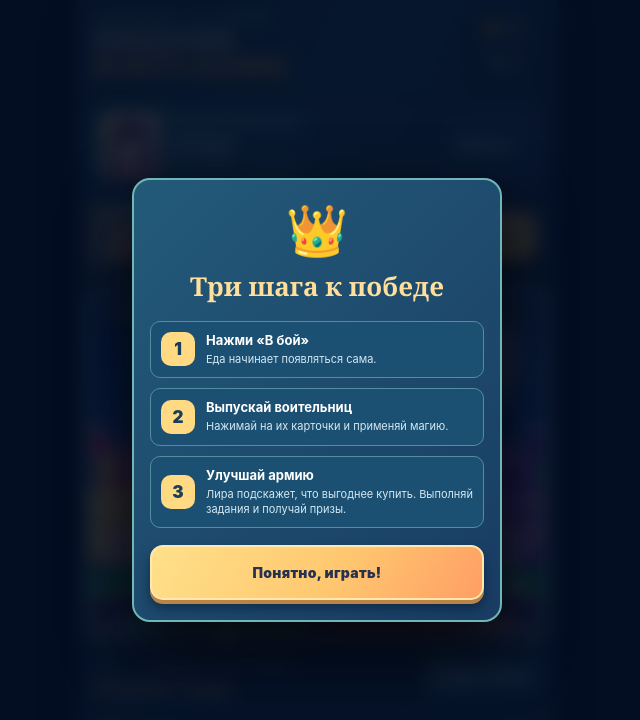
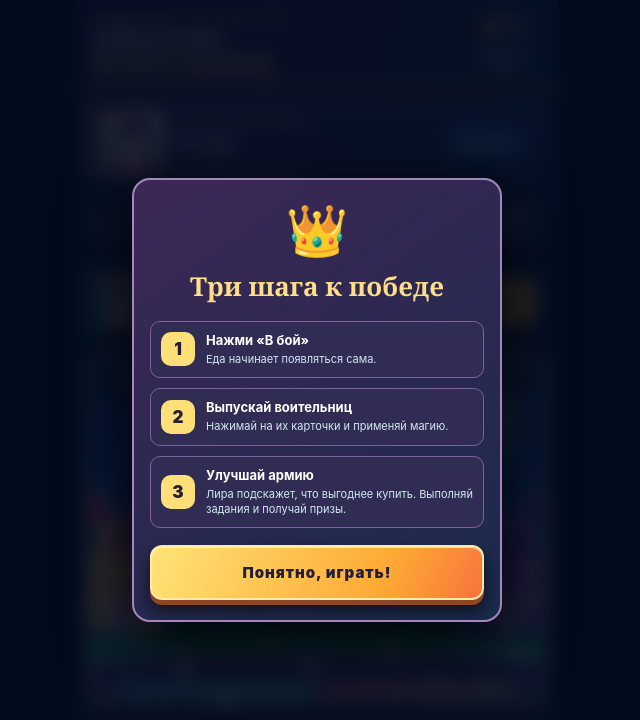
Before and after one commit to zvukor1980-crypto/lacquer-warriors, a plain HTML site: page imperiya-voitel-nic/index.html in a window 1280 px wide. Shown: the top 720 px of the page, without its empty margins (323-963 px from the left). Drawn offline with Linux system fonts and the light colour scheme.

Commit message:
v8 load powerful musical engine and BLACK FIRE vivid interface with always-visible volume controls

```diff
--- a/imperiya-voitel-nic/index.html
+++ b/imperiya-voitel-nic/index.html
@@ -1,7 +1,7 @@
-<!doctype html><html lang="ru"><head><meta charset="utf-8"><meta name="viewport" content="width=device-width,initial-scale=1,viewport-fit=cover,user-scalable=no"><meta name="theme-color" content="#102A49"><meta name="apple-mobile-web-app-capable" content="yes"><meta name="apple-mobile-web-app-status-bar-style" content="black-translucent"><meta name="apple-mobile-web-app-title" content="Воительницы"><meta name="description" content="Сказочная офлайн-стратегия с мультяшными воительницами, волшебными замками и королевствами"><link rel="manifest" href="manifest.webmanifest"><link rel="icon" href="icon.svg" type="image/svg+xml"><link rel="apple-touch-icon" href="icon.svg"><link rel="stylesheet" href="app.css"><link rel="stylesheet" href="royal-v6.css"><link rel="stylesheet" href="royal-v7.css"><title>Империя воительниц — Приключения королев</title></head><body>
+<!doctype html><html lang="ru"><head><meta charset="utf-8"><meta name="viewport" content="width=device-width,initial-scale=1,viewport-fit=cover,user-scalable=no"><meta name="theme-color" content="#0D132D"><meta name="apple-mobile-web-app-capable" content="yes"><meta name="apple-mobile-web-app-status-bar-style" content="black-translucent"><meta name="apple-mobile-web-app-title" content="Воительницы"><meta name="description" content="Сказочная офлайн-стратегия с мультяшными воительницами, волшебными замками и королевствами"><link rel="manifest" href="manifest.webmanifest"><link rel="icon" href="icon.svg" type="image/svg+xml"><link rel="apple-touch-icon" href="icon.svg"><link rel="stylesheet" href="app.css"><link rel="stylesheet" href="royal-v6.css"><link rel="stylesheet" href="royal-v7.css"><link rel="stylesheet" href="royal-v8.css"><title>Империя воительниц — BLACK FIRE</title></head><body>
 <div id="app">
-<header><div><div class="eyebrow">CROWN QUEST · V7 · OFFLINE</div><h1>ИМПЕРИЯ <span>ВОИТЕЛЬНИЦ</span></h1></div><div class="wallet"><div>🪙 <b id="gold">180</b></div><div>💎 <b id="gems">85</b></div></div></header>
-<div class="champ" id="champ"></div><aside id="mentor" class="mentor" aria-label="Советы Лиры"></aside>
+<header><div><div class="eyebrow">CROWN QUEST · V8 · BLACK FIRE</div><h1>ИМПЕРИЯ <span>ВОИТЕЛЬНИЦ</span></h1></div><div class="wallet"><div>🪙 <b id="gold">180</b></div><div>💎 <b id="gems">85</b></div></div></header>
+<div class="champ" id="champ"></div><div id="audioDock" class="audio-dock" aria-label="Звуковая панель"></div><aside id="mentor" class="mentor" aria-label="Советы Лиры"></aside>
 <main id="battlePage"><div class="battleframe"><canvas id="canvas" width="390" height="300" aria-label="Поле боя, слева — ваша база, справа — вражеская"></canvas><div class="topchip" id="topchip"></div><div class="bossbar" id="bossbar" hidden></div><div class="battle-alert" id="battleAlert" hidden></div><div class="hpbar" id="hpbar"></div></div>
 <div class="sectionname"><div><small id="eraText"></small><h2 id="eraName"></h2></div><button class="mode" data-a="mode" id="modeBtn">Поход ⟳</button></div>
 <div class="foodbar"><span>🍎 <b id="foodValue">12</b></span><div class="bar"><i id="foodFill"></i></div><span id="foodRate">+2.1/с</span></div>
@@ -10,4 +10,4 @@
 <div id="fightaction"></div><div id="battleShortcuts" class="battle-shortcuts"></div><p class="hint" id="hint"></p></main>
 <main id="otherPage" hidden></main>
 <nav id="nav"></nav>
-</div><div id="modal" hidden></div><div id="toast"></div><input id="savefile" type="file" accept=".json,application/json" hidden><script src="art.js" defer></script><script src="storybook.js" defer></script><script src="app.js" defer></script></body></html>
+</div><div id="modal" hidden></div><div id="toast"></div><input id="savefile" type="file" accept=".json,application/json" hidden><script src="art.js" defer></script><script src="storybook.js" defer></script><script src="audio-v8.js" defer></script><script src="app.js" defer></script></body></html>
```
